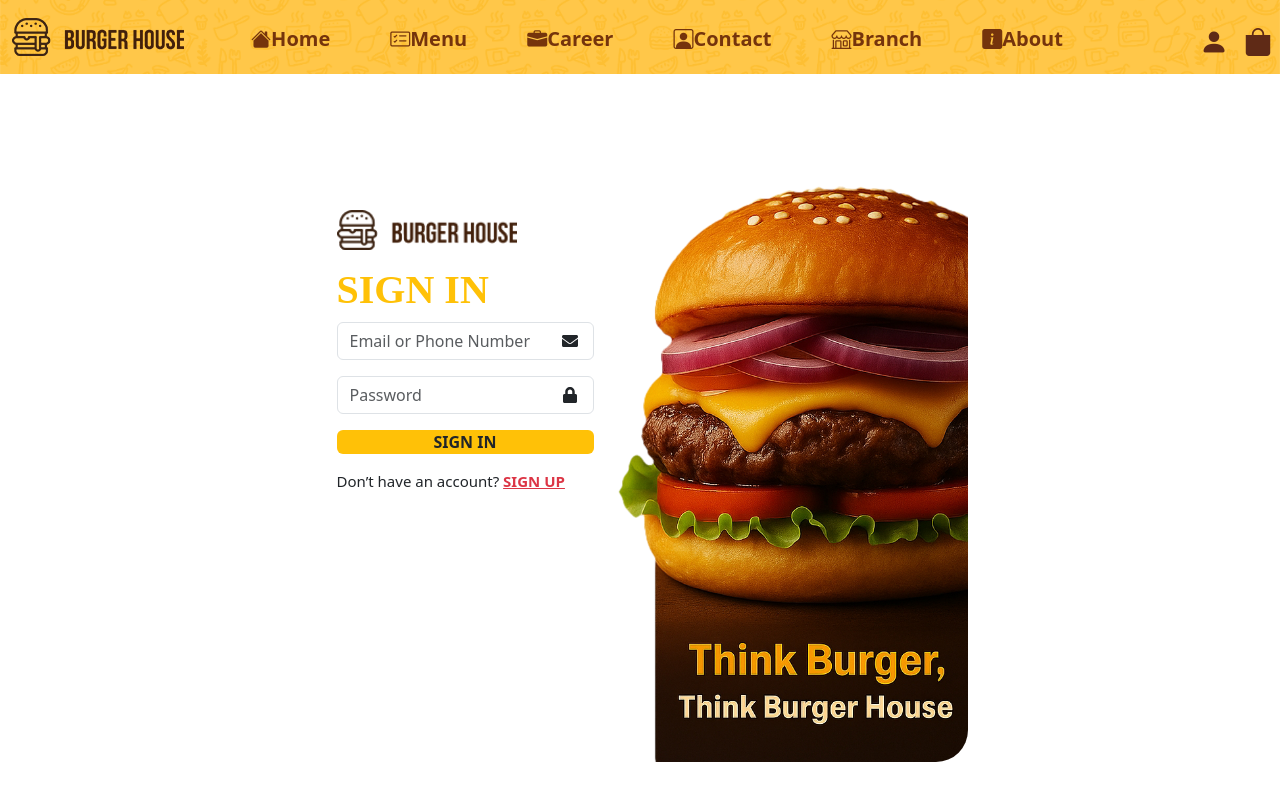
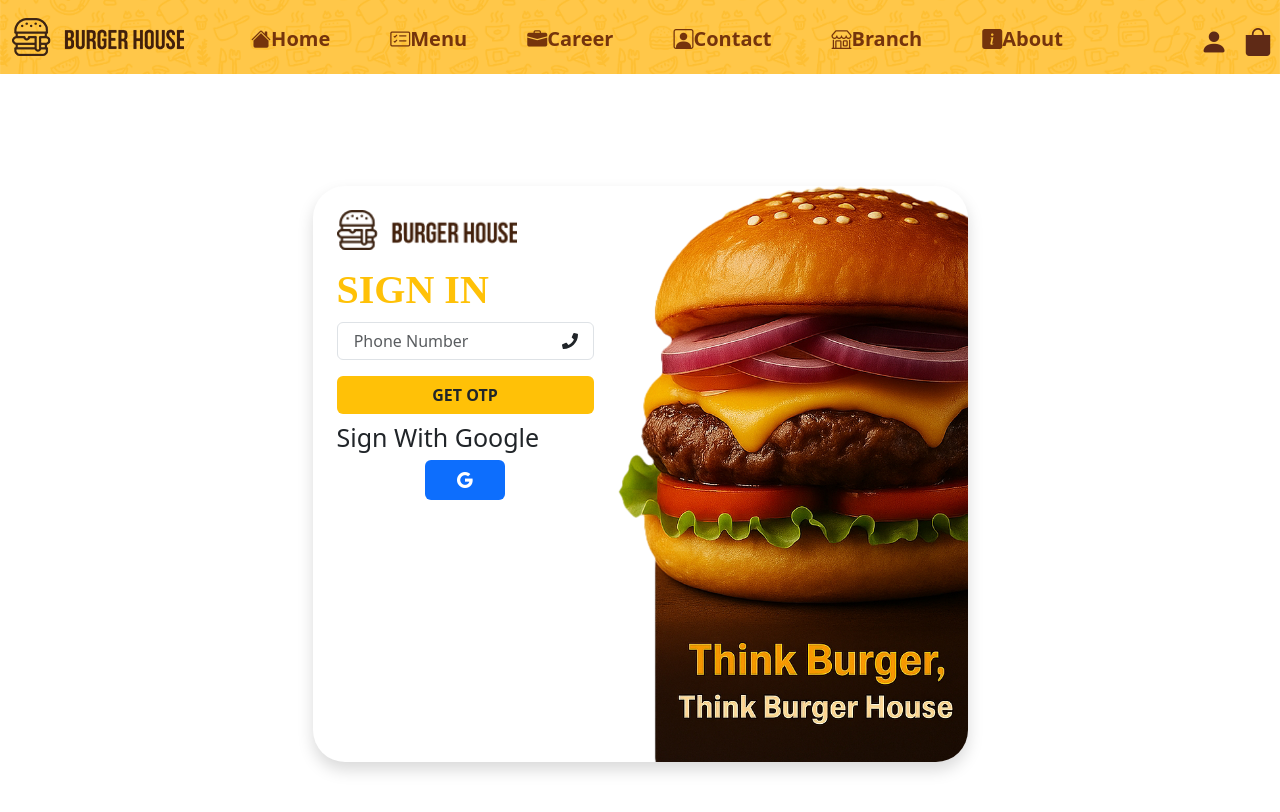
Before and after one commit to Riyas0786/burgerhouse, a React (Create React App) app: page /login in a window 1280 px wide. Shown: the top 812 px of the page. Built offline with nearby package versions, Linux system fonts and the light colour scheme.

Commit message:
fix build issue

```diff
--- a/src/App.js
+++ b/src/App.js
@@ -13,7 +13,6 @@ import Home from './Components/Home';
 import Menu from './Components/Menu';
 import Branch from './Components/Branch';
 import Career from './Components/Career';
-import Account from './Components/Account';
 import Contact from './Components/Contact';
 import Cart from './Components/Cart';
 import Login from './Components/login';
@@ -57,11 +56,9 @@ function AppContent() {
           <Route path="/branch" element={<Branch />} />
           <Route path="/career" element={<Career />} />
           <Route path="/contact" element={<Contact />} />
-          <Route path="/account" element={<Account />} />
           <Route path="/about" element={<About />} />
           <Route path="/cart" element={<Cart />} />
           <Route path="/login" element={<Login />} />
-
         </Routes>
 
       {!shouldHideFooter && <Footer />}
--- a/src/Components/Account.js
+++ /dev/null
@@ -1,125 +0,0 @@
-import React, { useState } from "react";
-import BurgerImg from "../Assets/Account/burgerimg.png";
-import logo from "../Assets/Home/Logo.png";
-import { toast } from "react-toastify";
-import { useNavigate } from "react-router-dom";
-import { FaEnvelope, FaLock,FaUser } from "react-icons/fa";
-
-
-
-
-const Account = () => {
-  const [name, setName] = useState("");
-  const [email, setEmail] = useState("");
-  const [password, setPassword] = useState("");
-  const navigate = useNavigate();
-
-
-  const handleSignUp = (e) => {
-    e.preventDefault();
-    if (!name || !email || !password) {
-      toast.error("⚠️ Please fill in all fields.",{className:'bg-danger text-white'});
-      return;
-    }
-    const emailRegex = /\S+@\S+\.\S+/;
-    if (!emailRegex.test(email)) {
-      toast.error("⚠️ Please enter a valid email.",{className:'bg-danger text-white'});
-      return;
-    }
-    const passwordRegex = /^(?=.*[A-Z])(?=.*\d)(?=.*[!@#$%^&*]).{6,}$/;
-    if (!passwordRegex.test(password)) {
-      toast.error("⚠️ Password must be 6+ chars, include uppercase, number & special char.",{className:'bg-danger text-white'});
-      return;
-    }
-    toast.success('Account created successfull',{className:'bg-success  text-white'})
-    setName("");
-    setEmail("");
-    setPassword("");
-    setTimeout(() => navigate("/menu"), 2000);
-  };
-
-  return (
-    <div className="d-flex justify-content-center align-items-center min-vh-100  ">
-      <div className="d-flex flex-wrap  rounded-5 overflow-hidden bg-white flex-card " style={{ maxWidth: "800px" }}>
-
-        {/* Left Side */}
-        <div className="p-4 flex-fill">
-          <img src={logo} alt="logo" width={180} className="mb-3" />
-          <h3 className="text-warning fw-bold">SIGN UP</h3>
-
-          <form onSubmit={handleSignUp} className="d-flex flex-column gap-3 mt-3">
-             <div className="relative">
-               <FaUser className="absolute right-3 top-3  text-gray-800  "/>
-            <input
-              type="text"
-              placeholder="Full Name"
-              aria-label="Full Name"
-              className="form-control"
-              value={name}
-              onChange={(e) => setName(e.target.value)}
-            />
-            </div>
-             <div className="relative">
-             <FaEnvelope className="absolute right-3 top-3  text-gray-800  "/>
-            <input
-              type="email"
-              placeholder="Email Address"
-              aria-label="Email Address"
-              className="form-control"
-              value={email}
-              onChange={(e) => setEmail(e.target.value)}
-            /></div>
-             <div className="relative">
-              <FaLock className="absolute right-3 top-3  text-gray-800  "/>
-            <input
-              type="password"
-              placeholder="Password"
-              aria-label="Password"
-              className="form-control"
-              value={password}
-              onChange={(e) => setPassword(e.target.value)}
-            /></div>
-            <button type="submit" className="bg-amber-400 rounded h-10 fw-bold transition delay-150 duration-300 ease-in-out hover:-translate-y-1 hover:scale-110 hover:bg-amber-400 ...">
-              SIGN UP
-            </button>
-          </form>
-
-          <p className="mt-3">
-            Already have an account?{" "}
-            <a href="/login" className="fw-bold text-danger">
-              SIGN IN
-            </a>
-          </p>
-
-          <p className="fw-semibold">Or Continue with</p>
-          <div className="d-flex gap-2">
-          <a href="https://accounts.google.co.in/" target="blank" rel="noopener noreferrer"
-              className="bg-blue-600 w-20 rounded h-10 transition delay-150 duration-300 ease-in-out hover:-translate-y-1 hover:scale-110  ...
-               bi bi-google text-white items-center justify-center flex " >
-
-            </a>
-            <a href="https://account.apple.com/" target="blank" rel="noopener noreferrer" className="bg-gray-950 w-20 rounded h-10 transition delay-150 duration-300 ease-in-out hover:-translate-y-1 hover:scale-110  ...
-            bi bi-apple text-white items-center justify-center d-flex " >
-            </a>
-            <a href="https://login.microsoftonline.com/" target="blank" rel="noopener noreferrer" className="bg-green-700 w-20 rounded h-10 text-center transition delay-150 duration-300 ease-in-out hover:-translate-y-1 hover:scale-110  ...
-            bi bi-microsoft text-white items-center justify-center d-flex " >
-            </a>
-          </div>
-
-          <h6 className="text-muted small text-center mt-3">
-            © Burger House. All rights reserved.
-          </h6>
-        </div>
-
-        {/* Right Side */}
-        <div className="d-none d-md-block">
-          <img src={BurgerImg} alt="Burger House" style={{ width: "350px", height: "100%", objectFit: "cover" }} />
-        </div>
-      </div>
-    </div>
-
-  );
-};
-
-
-export default Account;
--- a/src/Components/Header.js
+++ b/src/Components/Header.js
@@ -64,7 +64,7 @@ const Header = () => {
           <div className="d-flex">
             <ul className="iconlinks d-flex list-unstyled mb-0  " style={{marginLeft:'100px'}}>
               <li className="position-relative">
-                <NavLink className="navicon me-3   " to="/account">
+                <NavLink className="navicon me-3   " to="/login">
                   <i className="bi bi-person-fill fs-3"></i>
                 </NavLink>
               </li>
--- a/src/Components/login.js
+++ b/src/Components/login.js
@@ -3,24 +3,22 @@ import BurgerImg from "../Assets/Account/burgerimg.png";
 import logo from "../Assets/Home/Logo.png";
 import { toast } from "react-toastify";
 import { useNavigate } from "react-router-dom";
-import { FaEnvelope, FaLock } from "react-icons/fa";
-import {
-  RecaptchaVerifier,
-  signInWithPhoneNumber
-} from "firebase/auth";
-import { auth } from "../firebase";
+import {   FaPhone } from "react-icons/fa";
+import {RecaptchaVerifier,signInWithPhoneNumber} from "firebase/auth";
+import { signInWithPopup } from "firebase/auth";
+import { auth, googleProvider } from "../firebase";
+
+
 
 const Login = () => {
   const navigate = useNavigate();
-
-  const [email, setEmail] = useState("");
-  const [password, setPassword] = useState("");
+  const [phone,setphone]=useState("");
   const [otp, setOtp] = useState("");
   const [confirmation, setConfirmation] = useState(null);
   const [loading, setLoading] = useState(false);
 
   const phoneRegex = /^[0-9]{10}$/;
-  const emailRegex = /\S+@\S+\.\S+/;
+
 
   // 🔐 Setup reCAPTCHA
   const setupRecaptcha = () => {
@@ -42,13 +40,13 @@ const Login = () => {
   const handleLogin = async (e) => {
     e.preventDefault();
 
-    if (!email) {
-      toast.error("Enter email or phone number");
+    if (!phone) {
+      toast.error(" phone number");
       return;
     }
 
     // 📱 PHONE LOGIN
-    if (phoneRegex.test(email)) {
+    if (phoneRegex.test(phone)) {
       try {
         setLoading(true);
         setupRecaptcha();
@@ -57,7 +55,7 @@ const Login = () => {
 
         const confirmationResult = await signInWithPhoneNumber(
           auth,
-          "+91" + email,
+          "+91" + phone,
           appVerifier
         );
 
@@ -72,16 +70,6 @@ const Login = () => {
       return;
     }
 
-    // 📧 EMAIL LOGIN (DEMO)
-    if (!emailRegex.test(email)) {
-      toast.error("Enter valid email");
-      return;
-    }
-
-    if (!password) {
-      toast.error("Enter password");
-      return;
-    }
 
     toast.success("Login successful");
     setTimeout(() => navigate("/menu"), 1500);
@@ -105,10 +93,23 @@ const Login = () => {
       setLoading(false);
     }
   };
+   const handleGoogleLogin = async () => {
+  try {
+    const result = await signInWithPopup(auth, googleProvider);
+
+    const user = result.user;
+
+    toast.success(`Welcome ${user.displayName}`);
+    navigate("/menu");
+
+  } catch (error) {
+    toast.error(error.message);
+  }
+};
 
   return (
     <div className="d-flex justify-content-center align-items-center min-vh-100">
-      <div className="d-flex flex-wrap rounded-5 overflow-hidden bg-white" style={{ maxWidth: "800px" }}>
+      <div className="d-flex flex-wrap rounded-5 shadow overflow-hidden bg-white" style={{ maxWidth: "800px" }}>
         {/* LEFT */}
         <div className="p-4 flex-fill">
           <img src={logo} alt="logo" width={180} className="mb-3" />
@@ -116,28 +117,16 @@ const Login = () => {
 
           <form onSubmit={handleLogin} className="d-flex flex-column gap-3">
             <div className="position-relative">
-              <FaEnvelope className="position-absolute top-50 end-0 translate-middle-y me-3" />
+              <FaPhone className="position-absolute top-50 end-0 translate-middle-y me-3" />
               <input
                 type="text"
-                placeholder="Email or Phone Number"
+                placeholder=" Phone Number"
                 className="form-control"
-                value={email}
-                onChange={(e) => setEmail(e.target.value)}
+                value={phone}
+                onChange={(e) => setphone(e.target.value)}
               />
             </div>
 
-            {!confirmation && !phoneRegex.test(email) && (
-              <div className="position-relative">
-                <FaLock className="position-absolute top-50 end-0 translate-middle-y me-3" />
-                <input
-                  type="password"
-                  placeholder="Password"
-                  className="form-control"
-                  value={password}
-                  onChange={(e) => setPassword(e.target.value)}
-                />
-              </div>
-            )}
 
             {confirmation && (
               <input
@@ -150,27 +139,34 @@ const Login = () => {
             )}
 
             {!confirmation && (
-              <button type="submit" className="bg-warning rounded fw-bold" disabled={loading}>
-                {loading ? "SENDING OTP..." : "SIGN IN"}
+              <button type="submit" className="bg-warning rounded fw-bold btn btn-md   " disabled={loading}>
+                {loading ? "SENDING OTP..." : "GET OTP"}
               </button>
             )}
 
             {confirmation && (
-              <button type="button" onClick={verifyOtp} className="bg-success text-white rounded fw-bold" disabled={loading}>
+              <button type="button" onClick={verifyOtp} className="bg-success text-white rounded fw-bold btn btn-md" disabled={loading}>
                 {loading ? "VERIFYING..." : "VERIFY OTP"}
               </button>
             )}
           </form>
+          <h5 className="mt-2"> Sign With Google</h5>
+     <button
+  type="button"
+  onClick={handleGoogleLogin}
+  className="bg-primary w-20 rounded h-10 text-white d-flex align-items-center justify-content-center mx-auto"
+>
+  <i className="bi bi-google"></i>
+</button>
 
-          <p className="mt-3">
-            Don’t have an account? <a href="/account" className="fw-bold text-danger">SIGN UP</a>
-          </p>
         </div>
 
         {/* RIGHT */}
         <div className="d-none d-md-block">
           <img src={BurgerImg} alt="Burger" style={{ width: "350px", height: "100%", objectFit: "cover" }} />
         </div>
+
+
       </div>
 
       {/* 🔐 REQUIRED */}
--- a/src/firebase.js
+++ b/src/firebase.js
@@ -1,5 +1,5 @@
 import { initializeApp } from "firebase/app";
-import { getAuth } from "firebase/auth";
+import { getAuth, GoogleAuthProvider } from "firebase/auth";
 
 const firebaseConfig = {
   apiKey: "AIzaSyCURqTUVXFIrXSiK76whRV4DAmsHzYipTo",
@@ -13,3 +13,4 @@ const firebaseConfig = {
 
 const app = initializeApp(firebaseConfig);
 export const auth = getAuth(app);
+export const googleProvider = new GoogleAuthProvider();
```
